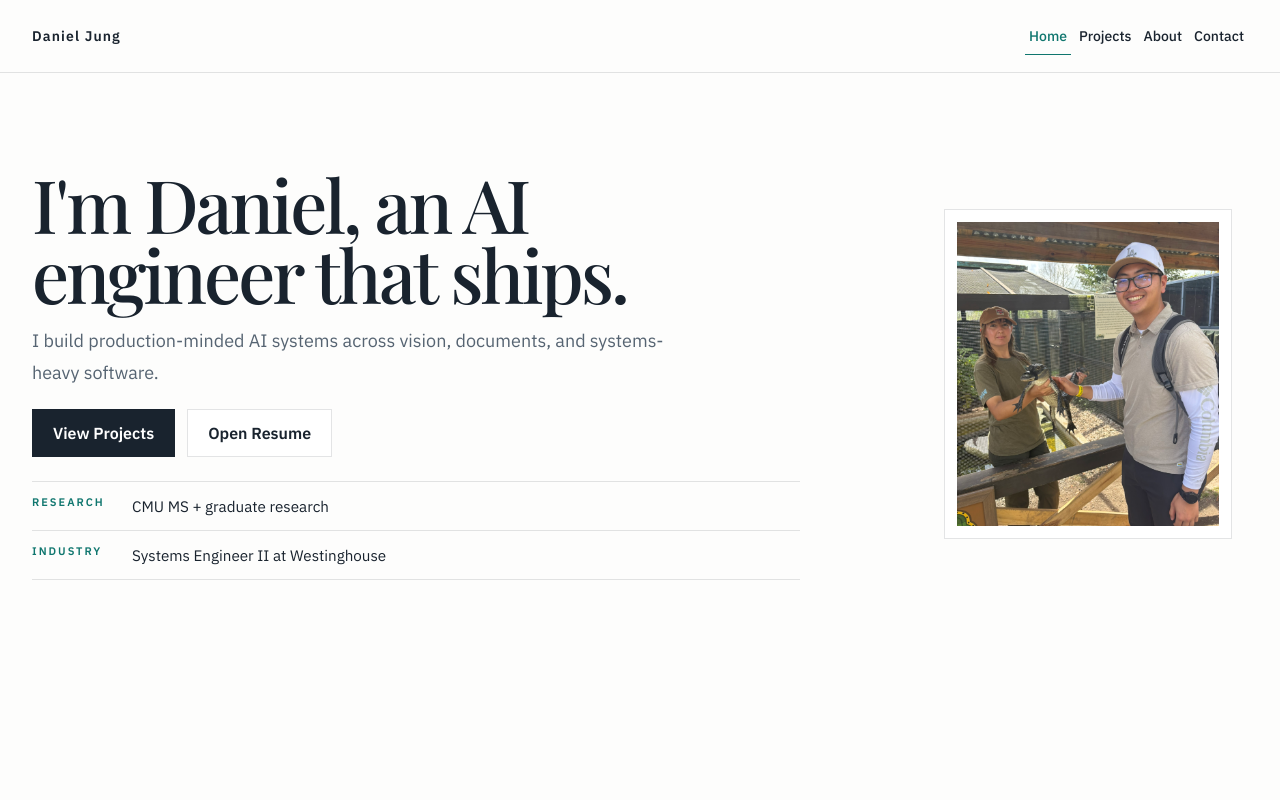
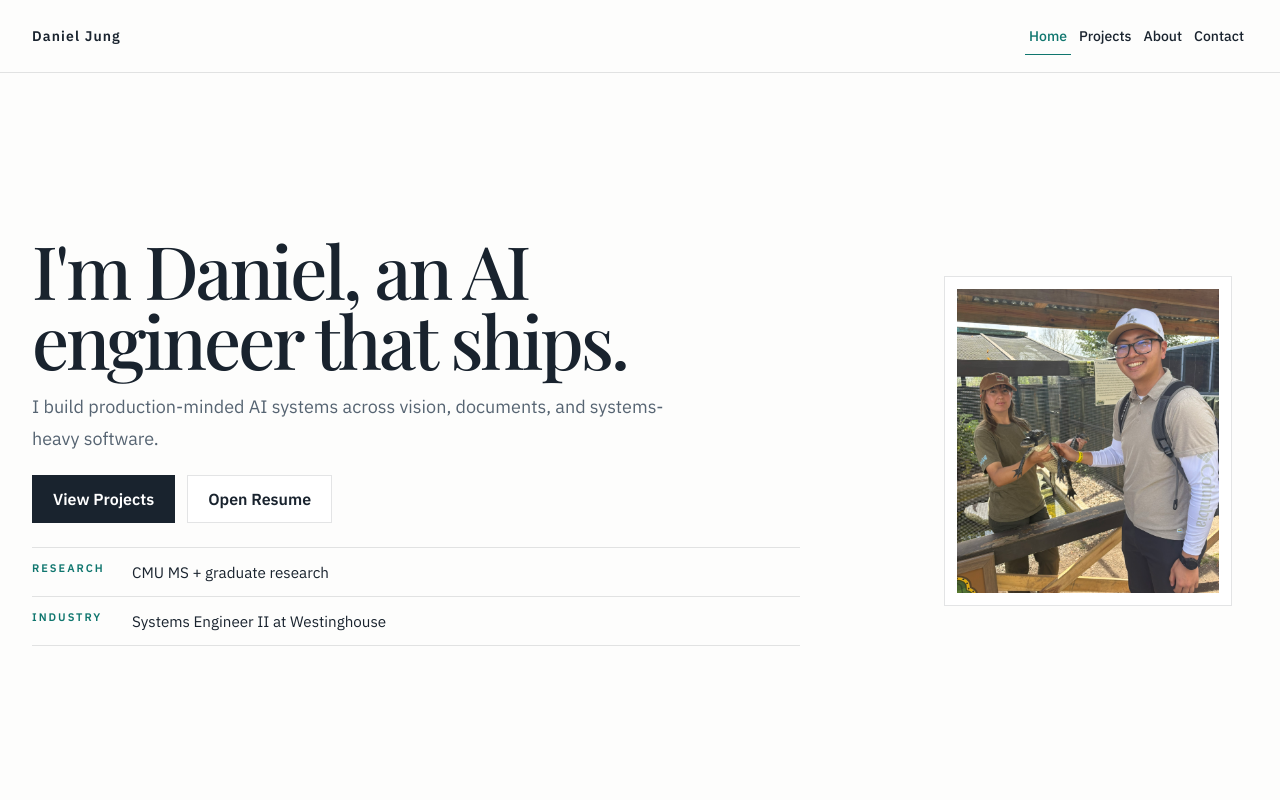
Before and after one commit to danjung9/daniel_jung, a Next.js app: page / in a window 1280 px wide. Shown: the top 800 px of the page. Built offline with nearby package versions, Linux system fonts and the light colour scheme.

Commit message:
Fixed hero spacing

```diff
--- a/src/components/sections/hero.tsx
+++ b/src/components/sections/hero.tsx
@@ -25,8 +25,8 @@ const heroProof = [
 
 export function Hero() {
   return (
-    <Section className="overflow-hidden border-b border-[var(--border)] bg-[var(--background)] py-8 sm:py-12 lg:min-h-[calc(100svh-4rem)] lg:py-14">
-      <Container className="relative flex h-full items-center">
+    <Section className="overflow-hidden border-b border-[var(--border)] bg-[var(--background)] py-8 sm:py-12 lg:h-[calc(100svh-4rem)] lg:min-h-[42rem] lg:py-14">
+      <Container className="relative lg:flex lg:h-full lg:items-center">
         <div className="grid w-full gap-10 lg:grid-cols-[minmax(0,1.18fr)_18rem] lg:items-center lg:gap-12 xl:grid-cols-[minmax(0,1.2fr)_19rem]">
           <div className="max-w-3xl">
             <div
```
